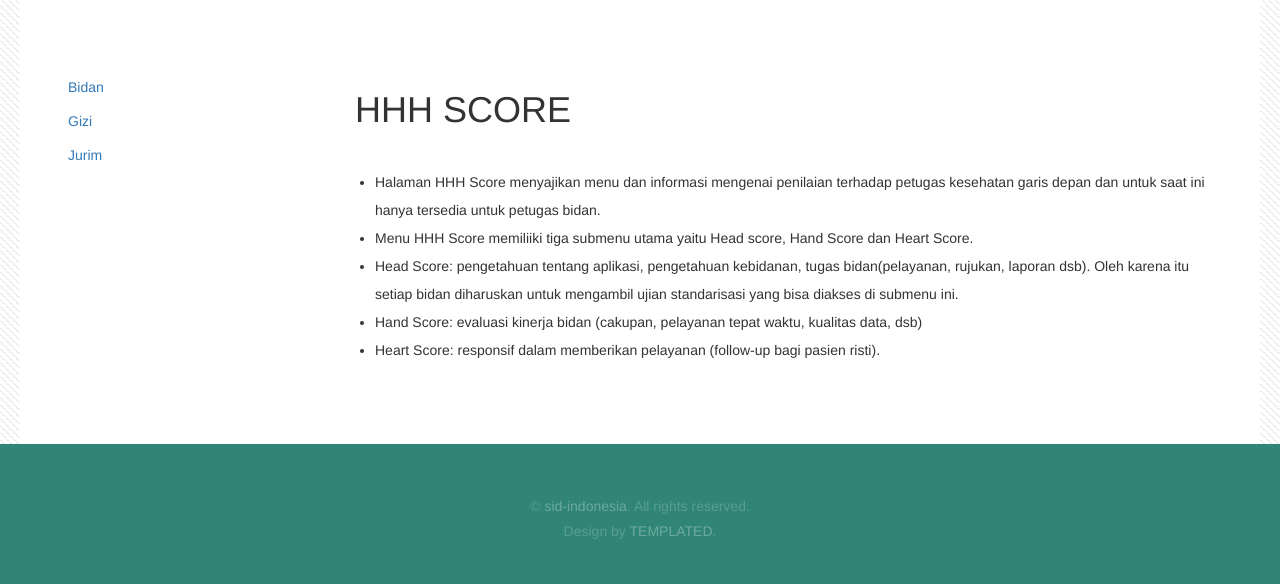
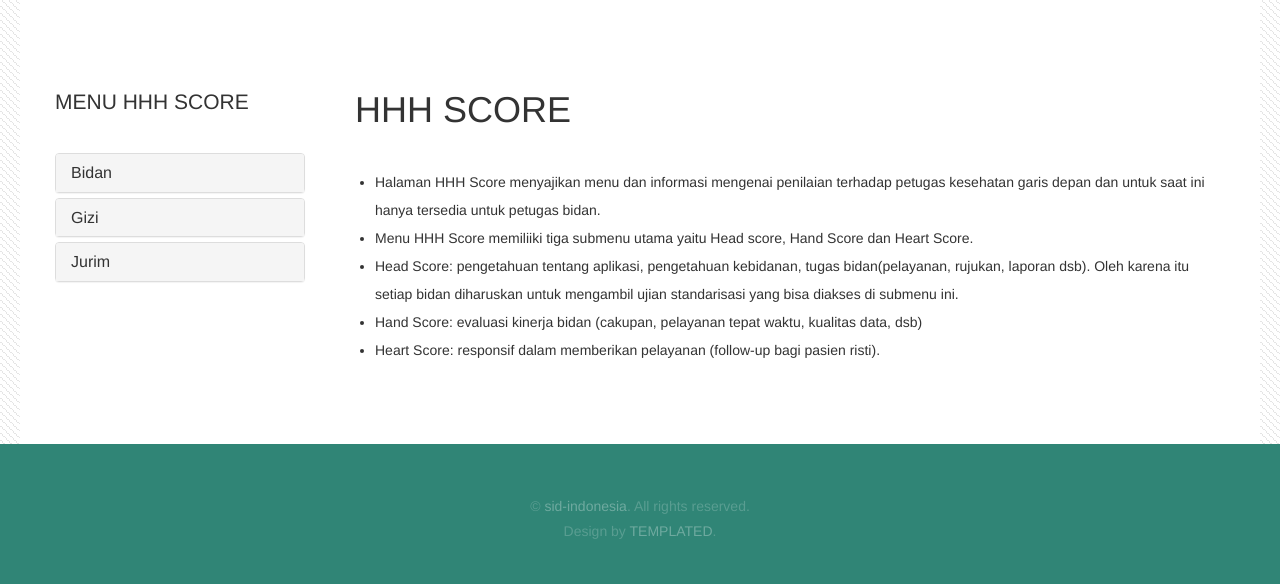
Before and after one commit to sidthrive/dho, a CodeIgniter app: page /dho/hhhscore in a window 1280 px wide. Shown: the part 260-844 px from the top of the page. Run offline with CodeIgniter, Linux system fonts and the light colour scheme; the visitor is signed in with stand-in values (Sample User, id 1).

Commit message:
AH | Change sidebar structure

```diff
--- a/application/views/hhhscore/hhhsidebar.php
+++ b/application/views/hhhscore/hhhsidebar.php
@@ -1,38 +1,85 @@
 <div id="page" class="container">
     <div id="sidebar1">
-        <div id="bidan">
-            <button type="button" class="btn btn-link" data-toggle="collapse" data-target="#bidanscore" style="width: 250px; text-align: left;">Bidan</button>
-            <div id="bidanscore" class="collapse">
-              <div id="headscore" style="padding-left:25px;">
-                  <a class="btn btn-link" href="<?php echo site_url() ."hhhscore/headscore"?>" style="width: 225px; text-align: left;">Head Score </a>
-              </div>
-              <div id="handscore" style="padding-left:25px;">
-                <button type="button" class="btn btn-link" data-toggle="collapse" data-target="#antenatal" style="width: 225px; text-align: left;">Hand Score</button>
-                <div id="antenatal" class="collapse" style="padding-left:25px;">
-                    <div id="subantenatalQCI">
-                        <button type="button" class="btn btn-link" data-toggle="collapse" data-target="#trimesterlist" style="width: 225px; text-align: left;">Pelayanan Antenatal (QCI)</button>
-                        <div id="trimesterlist" class="collapse" style="padding-left:40px;">
-                            <p><a href=<?php echo site_url() ."hhhscore/bidantrimester1"?>>Trimester 1</a></p>
-                            <p><a href=<?php echo site_url() ."hhhscore/bidantrimester2"?>>Trimester 2</a></p>
-                            <p><a href=<?php echo site_url() ."hhhscore/bidantrimester3"?>>Trimester 3</a></p>
+        <h2>Menu HHH SCORE</h2>
+        <div class="panel-group" id="accordion">
+            <div class="panel panel-default" id="bidans">
+                <div class="panel-heading">
+                    <h4 class="panel-title">
+                        <a data-toggle="collapse" data-parent="#accordion" href="#bidan_menu">Bidan</a>
+                    </h4>
+                </div>
+                <div id="bidan_menu" class="panel-collapse collapse<?=($this->uri->segment(2)=='headscore'||(strpos($this->uri->segment(2),'trimester')!==false)||$this->uri->segment(2)=='heartscore'||$this->uri->segment(2)=='standar')?' in':''?>">
+                    <div class="panel panel-default">
+                        <div <?=($this->uri->segment(2)=='headscore')?' style="background-color:#909090"':''?> class="panel-heading">
+                            <h4 class="panel-title">
+                                <a data-parent="#bidan_menu" href="<?php echo site_url() ."hhhscore/headscore"?>">Head Score</a>
+                            </h4>
                         </div>
                     </div>
-                    <div id="subantenatalSC">
-                        <a class="btn btn-link" href="<?php echo site_url() ."hhhscore/standar"?>" style="width: 225px; text-align: left;">Cakupan (Standar & Non)</a>
+                    <div class="panel panel-default">
+                        <div class="panel-heading">
+                            <h4 class="panel-title">
+                                <a data-toggle="collapse" data-parent="#bidans" href="#handscore">Hand Score</a>
+                            </h4>
+                        </div>
+                        <div id="handscore" class="panel-collapse collapse<?=(strpos($this->uri->segment(2),'trimester')!==false||$this->uri->segment(2)=='standar')?' in':''?>">
+                            <div class="panel panel-default">
+                                <div class="panel-heading">
+                                    <h4 class="panel-title">
+                                        <a data-toggle="collapse" data-parent="#handscore" href="#qci">Pelayanan Antenatal (QCI)</a>
+                                    </h4>
+                                </div>
+                                <div id="qci" class="panel-collapse collapse<?=(strpos($this->uri->segment(2),'trimester')!==false)?' in':''?>">
+                                    <div class="panel panel-default">
+                                        <div class="panel-heading"<?=($this->uri->segment(2)=='bidantrimester1')?' style="background-color:#909090"':''?>>
+                                            <h4 class="panel-title">
+                                                <a data-parent="#qci" href="<?php echo site_url() ."hhhscore/bidantrimester1"?>">Trimester 1</a>
+                                            </h4>
+                                        </div>
+                                        <div class="panel-heading"<?=($this->uri->segment(2)=='bidantrimester2')?' style="background-color:#909090"':''?>>
+                                            <h4 class="panel-title">
+                                                <a data-parent="#qci" href="<?php echo site_url() ."hhhscore/bidantrimester2"?>">Trimester 2</a>
+                                            </h4>
+                                        </div>
+                                        <div class="panel-heading"<?=($this->uri->segment(2)=='bidantrimester3')?' style="background-color:#909090"':''?>>
+                                            <h4 class="panel-title">
+                                                <a data-parent="#qci" href="<?php echo site_url() ."hhhscore/bidantrimester3"?>">Trimester 3</a>
+                                            </h4>
+                                        </div>
+                                    </div>
+                                </div>
+                            </div>
+                            <div class="panel panel-default">
+                                <div class="panel-heading"<?=($this->uri->segment(2)=='standar')?' style="background-color:#909090"':''?>>
+                                    <h4 class="panel-title">
+                                        <a data-parent="#bidan_menu" href="<?php echo site_url() ."hhhscore/standar"?>">Cakupan Standar</a>
+                                    </h4>
+                                </div>
+                            </div>
+                        </div>
+                    </div>
+                    <div class="panel panel-default">
+                        <div <?=($this->uri->segment(2)=='bidanbyform'&&$this->uri->segment(3)=='Sengkol')?' style="background-color:#909090"':''?> class="panel-heading">
+                            <h4 class="panel-title">
+                                <a data-parent="#bidan_menu" href="<?php echo site_url() ."hhhscore/heartscore"?>">Heart Score</a>
+                            </h4>
+                        </div>
                     </div>
                 </div>
-
-              </div>
-              <div id="subbidanentrytanggal" style="padding-left:25px;">
-                  <a class="btn btn-link" href="<?php echo site_url() ."hhhscore/heartscore"?>" style="width: 225px; text-align: left;">Heart Score </a>
-              </div>
             </div>
-         </div>
-        <div id='gizi'>
-            <a class="btn btn-link" href="#" style="width: 225px; text-align: left;">Gizi</a>
+            <div class="panel panel-default">
+                <div class="panel-heading">
+                    <h4 class="panel-title">
+                        <a data-toggle="collapse" data-parent="#accordion" href="#collapse2">Gizi</a>
+                    </h4>
+                </div>
+            </div>
+            <div class="panel panel-default">
+                <div class="panel-heading">
+                    <h4 class="panel-title">
+                        <a data-toggle="collapse" data-parent="#accordion" href="#collapse3">Jurim</a>
+                    </h4>
+                </div>
+            </div>
         </div>
-        <div id='jurim'>
-            <a class="btn btn-link" href="#" style="width: 225px; text-align: left;">Jurim</a>
-        </div>
-
     </div>
```
Also changed, not shown: application/views/laporan/laporansidebar.php (+58 -21 lines).
